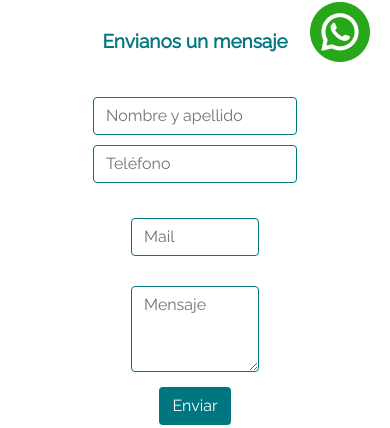
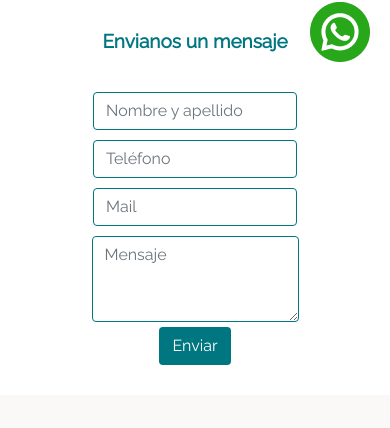
Before and after one commit to mnparolari/Magi-Impresiones, a React (Create React App) app: page /contactos in a window 390 px wide. Shown: the part 762-1190 px from the top of the page. Built offline with nearby package versions, Linux system fonts and the light colour scheme.

Commit message:
form responsive correcciones

```diff
--- a/src/components/Contacts/Contacts.jsx
+++ b/src/components/Contacts/Contacts.jsx
@@ -62,20 +62,20 @@ const Contacts = () => {
         <h3 className='formh3'>Envianos un mensaje</h3>
         <form className="row" onSubmit={handleSubmit}>
           <div className='namePhoneContainer'>
-            <div className="col-md-2">
+            <div className="col-md-4">
               <input type="name" name='name' value={personalData.name} className="form-control" id="inputName4" placeholder='Nombre y apellido' onChange={handleChange} />
             </div>
-            <div className="col-md-2">
+            <div className="col-md-4">
               <input type="phone" name='phone' value={personalData.phone} className="form-control" id="inputPhone4" placeholder='Teléfono' onChange={handleChange} />
             </div>
           </div>
           <div className='emailContainer'>
-            <div className="col-4">
+            <div className="col-md-4">
               <input type="email" name='email' value={personalData.email} className="form-control" id="inputEmail4" placeholder="Mail" onChange={handleChange} />
             </div>
           </div>
           <div className='emailContainer'>
-            <div className="col-4">
+            <div className="col-md-4">
               <textarea className="form-control" name='message' value={personalData.message} id="exampleFormControlTextarea1" rows="3" placeholder='Mensaje' onChange={handleChange}></textarea>
             </div>
           </div>
--- a/src/css/style.css
+++ b/src/css/style.css
@@ -120,25 +120,22 @@
 }
 .sectionContacts .formContainer .row .namePhoneContainer {
   display: flex;
+  flex-direction: column;
   justify-content: center;
   align-items: center;
-  padding: 15px;
+  padding: 5px;
 }
-.sectionContacts .formContainer .row .namePhoneContainer .col-md-2 {
-  padding: 5px;
-  margin-left: 5px;
-  margin-right: 5px;
-}
-.sectionContacts .formContainer .row .namePhoneContainer .col-md-2 .form-control {
+.sectionContacts .formContainer .row .namePhoneContainer .col-md-4 .form-control {
   border-color: #007680;
+  margin-top: 10px;
 }
 .sectionContacts .formContainer .row .emailContainer {
   display: flex;
   justify-content: center;
   align-items: center;
-  padding: 15px;
+  padding: 5px;
 }
-.sectionContacts .formContainer .row .emailContainer .col-4 .form-control {
+.sectionContacts .formContainer .row .emailContainer .col-md-4 .form-control {
   border-color: #007680;
 }
 .sectionContacts .formContainer .btnContainer {
--- a/src/scss/components/_contacts.scss
+++ b/src/scss/components/_contacts.scss
@@ -2,7 +2,6 @@
     font-family: $font-primary;
     overflow: hidden;
     margin: 0;
-    // margin-top: 25px;
 
     .contactsContainer {
         text-align: center;
@@ -47,17 +46,15 @@
         .row {
             .namePhoneContainer {
                 display: flex;
+                flex-direction: column;
                 justify-content: center;
                 align-items: center;
-                padding: 15px;
+                padding: 5px;
 
-                .col-md-2 {
-                    padding: 5px;
-                    margin-left: 5px;
-                    margin-right: 5px;
-
+                .col-md-4 {
                     .form-control {
                         border-color: nth($color-palette, 1);
+                        margin-top: 10px;
                     }
                 }
             }
@@ -66,9 +63,9 @@
                 display: flex;
                 justify-content: center;
                 align-items: center;
-                padding: 15px;
+                padding: 5px;
 
-                .col-4 {
+                .col-md-4 {
                     .form-control {
                         border-color: nth($color-palette, 1);
                     }
```
Also changed, not shown: 1 other file (tests, documents, lock files or other folders).
